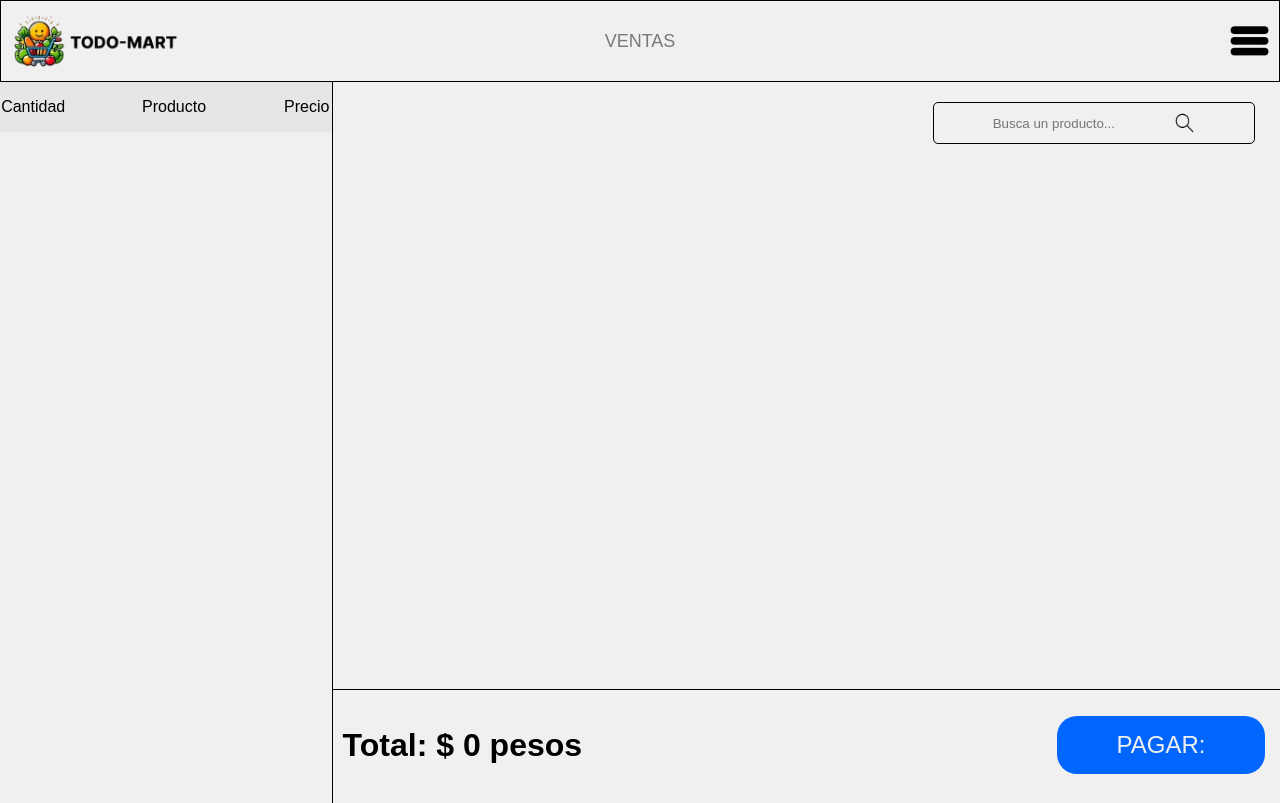
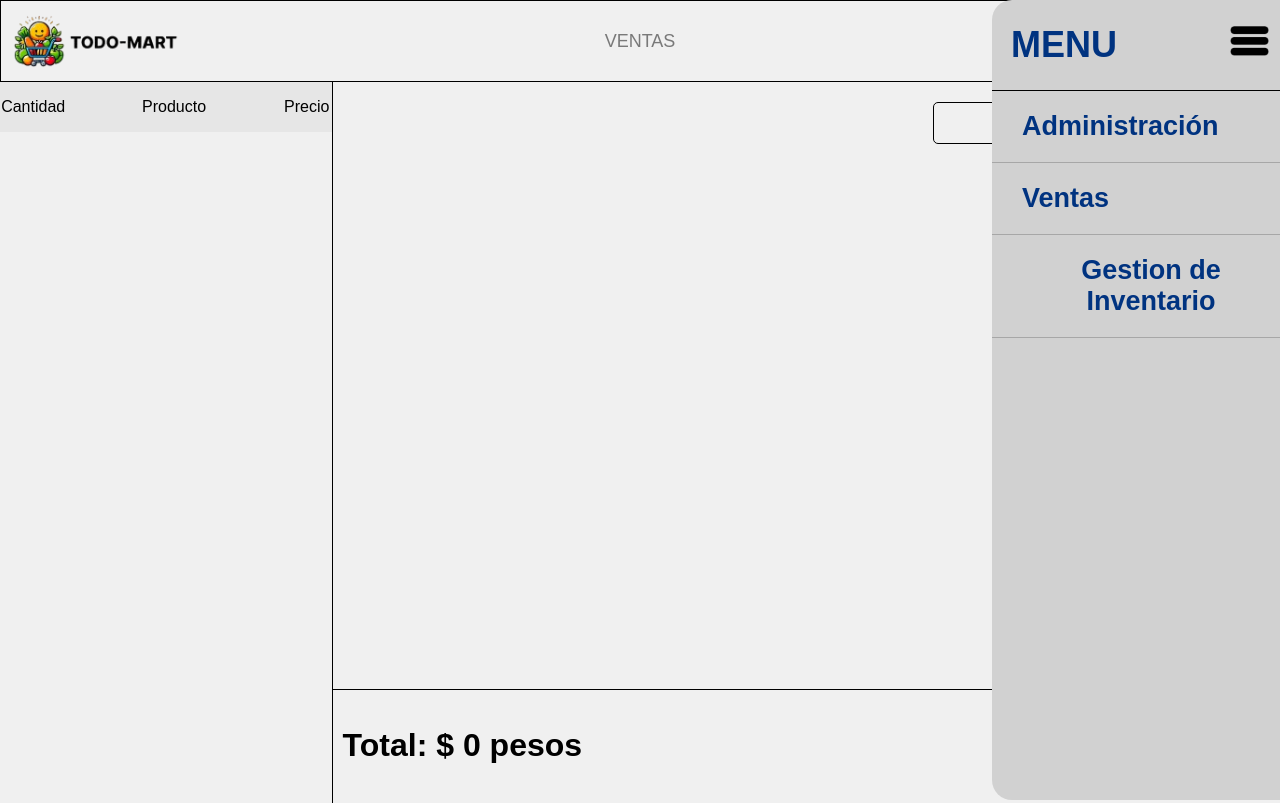
Before and after one commit to UleoPMa/Market_UX, a website built with Vite: page index.html in a window 1280 px wide. Both pictures are taken after a click on the picture 1249 px from the left and 41 px from the top of the page. Built offline with nearby package versions, Linux system fonts and the light colour scheme; some packages are replaced by stand-ins of ours.

Commit message:
Menu desplegable casi por finalizar

```diff
--- a/index.html
+++ b/index.html
@@ -17,6 +17,16 @@
         </div>
         <div class="seccionSuperior" id="sSDerecha">
             <img src="src/iconoMenuHambur.png" alt="Icono de Menu Hamburguesa" id="menuHamburguesa">
+            <div id="menuDezplegable">
+                <div id="superiorMenu">
+                    <div><h1>MENU</h1></div>
+                </div>
+                <div id="opcionesMenu">
+                    <div id="administracionMenu" class="opcionMenu"><h2>Administración</h2></div>
+                    <div id="ventasMenu" class="opcionMenu"><h2>Ventas</h2></div>
+                    <div id="inventarioMenu" class="opcionMenu"><h2>Gestion de Inventario</h2></div>
+                </div>
+            </div>
         </div>
     </header>
     <div id="contenido">
--- a/main.js
+++ b/main.js
@@ -82,4 +82,10 @@ document.getElementById('seccionDerecha').addEventListener("click", () => {
     })
 });
 
+document.getElementById("menuHamburguesa").addEventListener('click', () => {
+    const sideBar = document.getElementById('menuDezplegable');
+    sideBar.classList.toggle('active');
+    console.log("Aplicado")
+});
+
 console.log("App inicada correctamente");
--- a/style.css
+++ b/style.css
@@ -5,6 +5,7 @@ body {
   margin: 0;
   padding: 0;
   height: 100vh;
+  overflow-x: hidden;
 }
 html {
   height: 100vh;
@@ -33,6 +34,55 @@ header {
   margin: 0;
 }
 
+#menuDezplegable {
+  height: 100vh;
+  width: 36vh;
+  position: absolute;
+  bottom: 0%;
+  right: 0%;
+  z-index: 1000;
+  background-color: rgb(209, 209, 209);
+  color: #003380;
+  font-weight: 900;
+  border-bottom-left-radius: 20px;
+  border-top-left-radius: 20px;
+  transition: transform 0.3s ease;
+  transform: translateX(100%);
+}
+
+#menuDezplegable.active {
+  transform: translateX(0%);
+}
+
+
+#superiorMenu {
+  display: flex;
+  border-bottom: 1px solid black;
+}
+
+#superiorMenu div{
+  width: 50%;
+  align-content: center;
+}
+
+.opcionMenu {
+  justify-items: start;
+  padding-left: 30px;
+  border-bottom: 1px solid rgba(0, 0, 0, 0.199);
+}
+
+.opcionMenu h2 {
+  margin: 0;
+  padding-top: 20px;
+  padding-bottom: 20px;
+}
+
+.opcionMenu:hover {
+  background-color: #0043a85e;
+  color: #f0f0f0;
+  border-radius:10px;
+}
+
 #sSIzquierda {
   justify-content: flex-start;
 }
@@ -49,6 +99,8 @@ header {
 
 #menuHamburguesa{
   height: 50%;
+  cursor: pointer;
+  z-index: 10000;
 }
 
 #contenido{
```
Also changed, not shown: administration.html (+20 -8 lines), src/iconoMenuHamburAbi.png (added).
